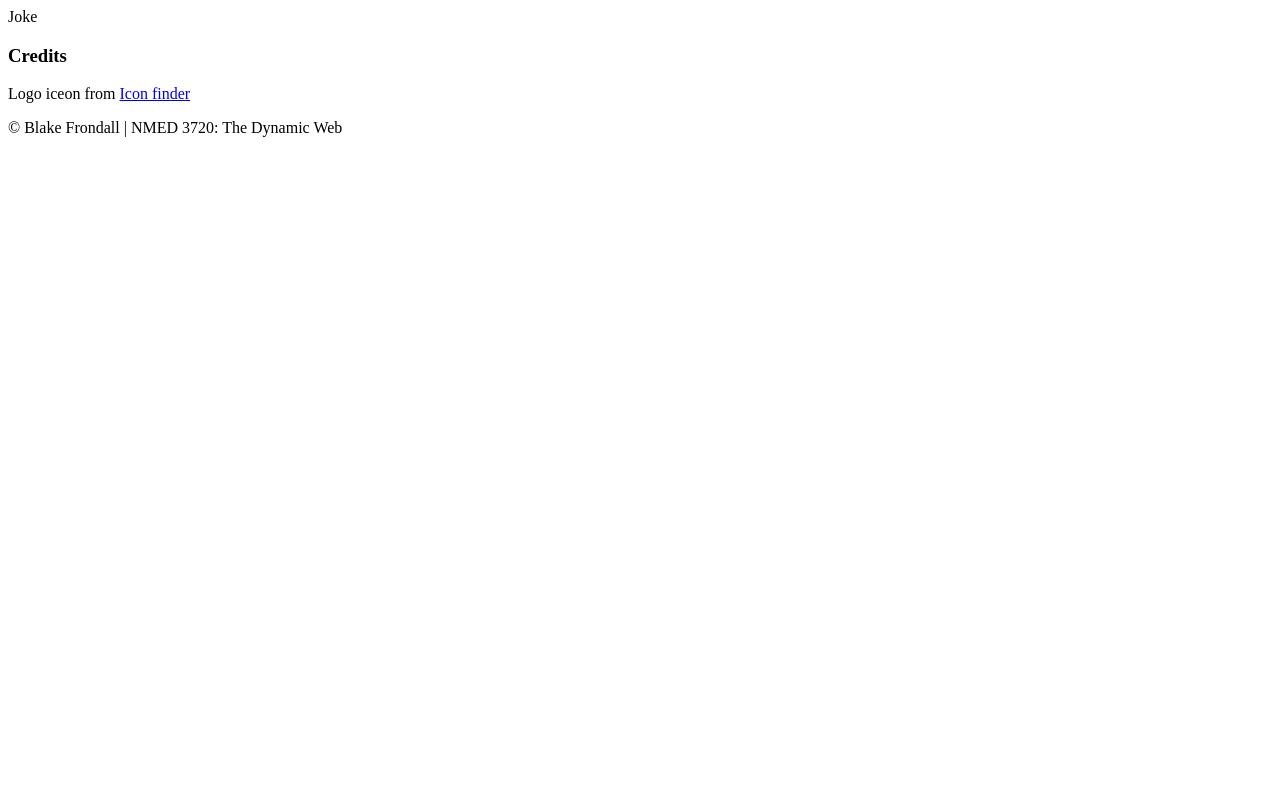
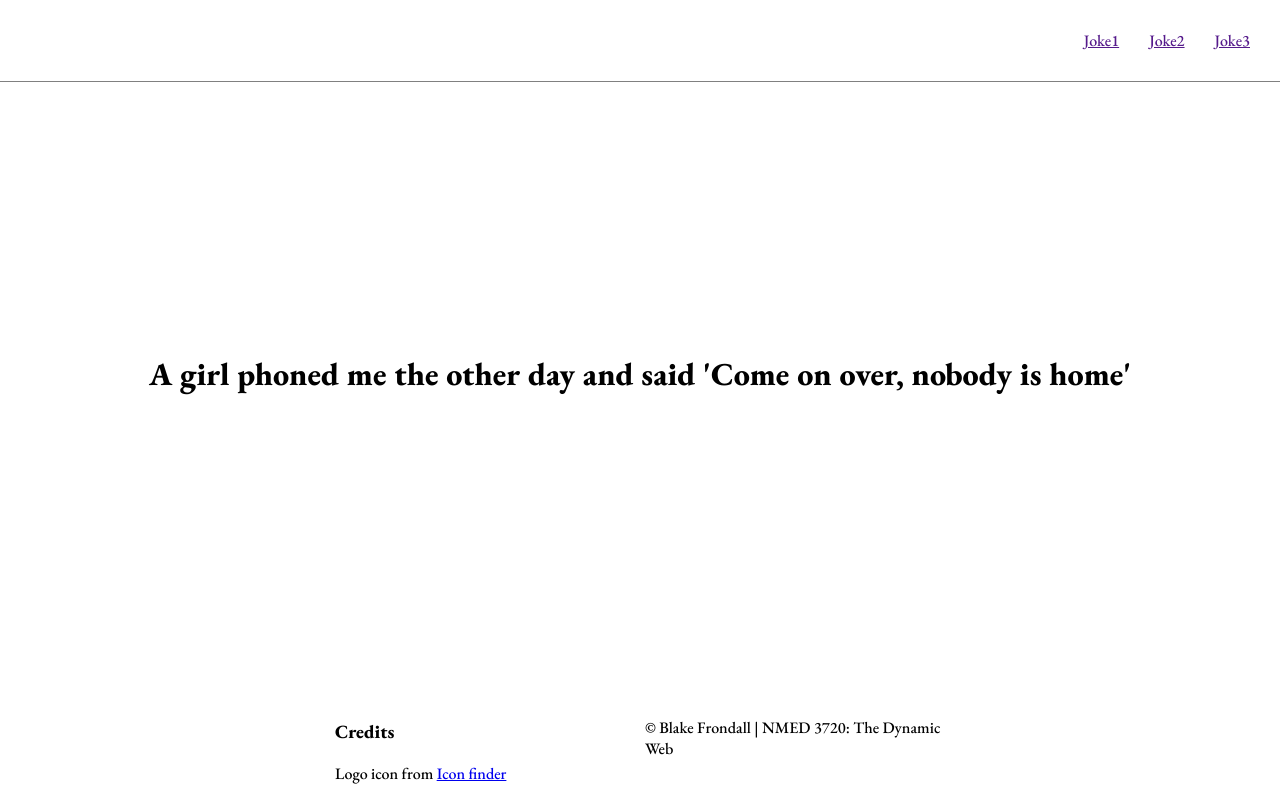
Before and after one commit to bfrondall/DynamicWebExercise1, a plain HTML site: page index.html in a window 1280 px wide. Drawn offline with nearby package versions, Linux system fonts and the light colour scheme.

Commit message:
Layout Finished

```diff
--- /dev/null
+++ b/css/style.css
@@ -0,0 +1,62 @@
+*{
+	box-sizing: border-box;
+}
+
+body, html{
+min-height: 100vh;
+margin: 0;
+}
+
+body{
+	display: flex;
+	flex-direction: column;
+	font-family: 'EB Garamond', serif;
+}
+
+.joke{
+	text-align: center;
+	cursor: url(https://picsum.photos/20/20), auto;
+}
+
+main{
+	flex-grow: 1;
+	justify-content: center;
+	align-items: center;
+	padding-top: 250px;
+}
+
+
+img{
+	max-width: 100%;
+}
+
+header{
+	border-bottom: 1px solid grey;
+	padding: 30px;
+	display: flex;
+	justify-content: space-between;
+	align-items: center;
+}
+
+.logo{
+
+}
+
+nav ul{
+	list-style: none;
+	padding: 0;
+	margin: 0;
+	display: flex;
+	grid-gap: 30px;
+}
+
+footer{
+	display: grid;
+	grid-template-columns: 300px 300px;
+	justify-content: center;
+	grid-gap: 10px;
+}
+
+.credits{
+	text-align: right;
+}
--- a/index.html
+++ b/index.html
@@ -1,21 +1,32 @@
 <!DOCTYPE html>
 <html>
 <head>
-	<title></title>
+	<title>Oh, you got jokes???</title>
 	<meta charset="utf-8">
+	<link rel="stylesheet" href="css/style.css">
+<link rel="preconnect" href="https://fonts.gstatic.com">
+<link href="https://fonts.googleapis.com/css2?family=EB+Garamond:wght@500;800&display=swap" rel="stylesheet">
 </head>
 <body>
 
 <header>
 	<div class="logo"></div>
+	<nav>
+		<ul>
+			<li><a href="" target="_blank">Joke1</a></li>
+			<li><a href="" target="_blank">Joke2</a></li>
+			<li><a href="" target="_blank">Joke3</a></li>
+		</ul>
+	</nav>
+
 </header>
 <main>
-	<div class="joke">Joke</div>
+	<div class="joke"><h1>A girl phoned me the other day and said 'Come on over, nobody is home'</h1></div>
 </main>
 <footer>
-	<div>
+	<div class="Credits">
 	<h3>Credits</h3>
-	<p>Logo iceon from <a href="https://www.iconfinder.com" target="_blank"> Icon finder</a>
+	<p>Logo icon from <a href="https://www.iconfinder.com" target="_blank"> Icon finder</a>
 	</p>
 </div>
 <div>
```
Also changed, not shown: imgs/iconfinder_meteorite.png (added), 2 other files.
